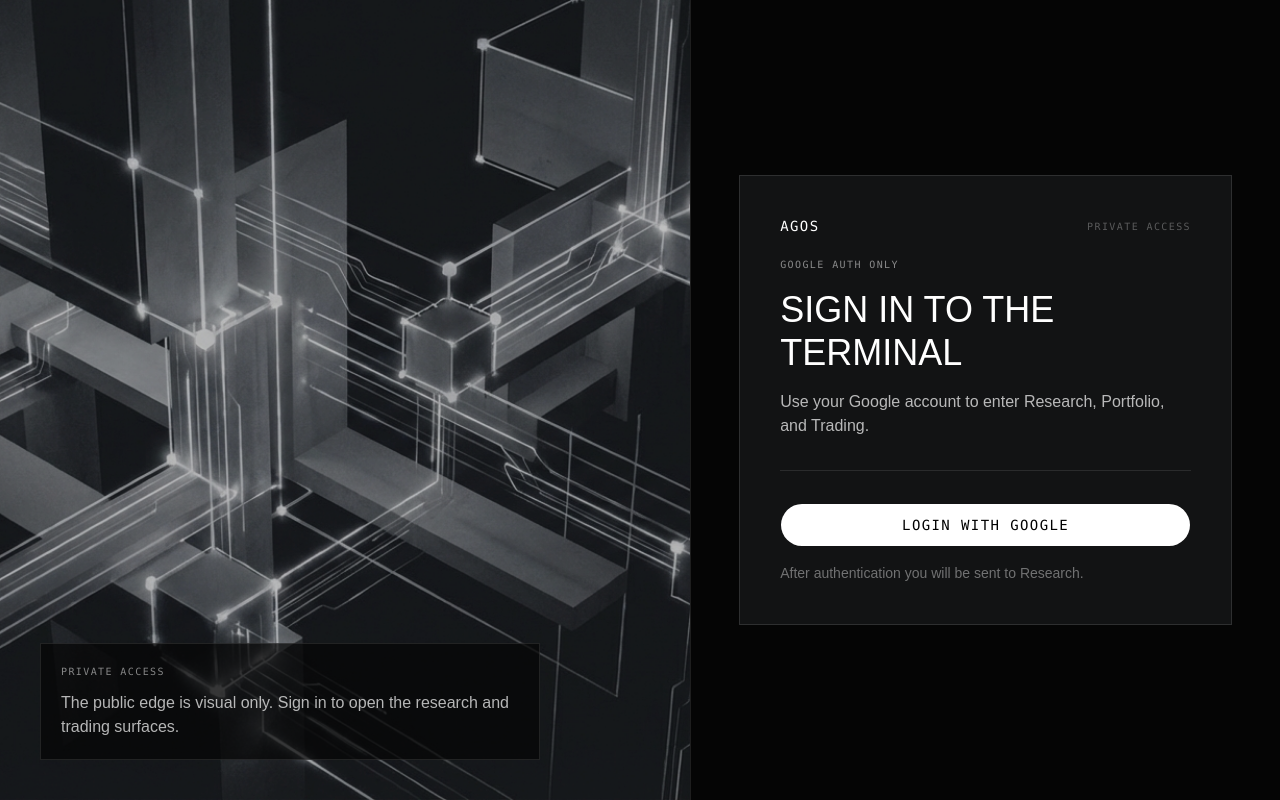
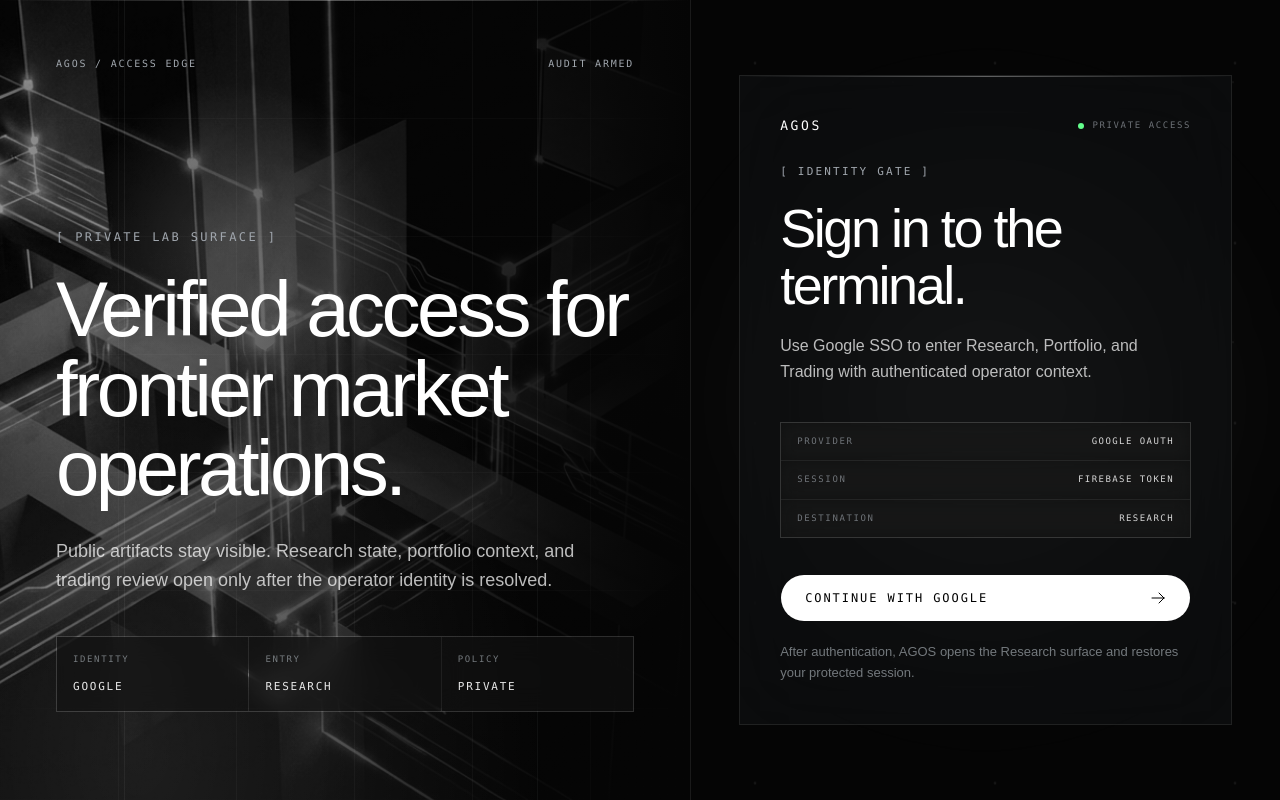
Before and after one commit to NeilR2s/agos, a React (Vite) app in the folder frontend/: page /login in a window 1280 px wide. Built offline with nearby package versions, Linux system fonts and the light colour scheme; no server answers.

Commit message:
feat(frontend): login page migration to new design system

```diff
--- a/frontend/src/components/login-form.tsx
+++ b/frontend/src/components/login-form.tsx
@@ -1,4 +1,5 @@
 import type { ComponentProps } from "react";
+import { ArrowRightIcon } from "@heroicons/react/24/outline";
 import { Link } from "react-router-dom";
 
 import { Button } from "@/components/ui/button";
@@ -9,6 +10,12 @@ type LoginFormProps = ComponentProps<"form"> & {
   isSigningIn?: boolean;
 };
 
+const authRows = [
+  { label: "Provider", value: "Google OAuth" },
+  { label: "Session", value: "Firebase Token" },
+  { label: "Destination", value: "Research" },
+];
+
 export function LoginForm({ className, isSigningIn = false, ...props }: LoginFormProps) {
   const isDevBypassEnabled = import.meta.env.VITE_ENABLE_DEV_BYPASS === "true";
   const toggleDevBypass = useAuthStore((state) => state.toggleDevBypass);
@@ -16,56 +23,71 @@ export function LoginForm({ className, isSigningIn = false, ...props }: LoginFor
   return (
     <form
       className={cn(
-        "w-full max-w-[520px] border border-border bg-card p-6 text-foreground sm:p-8 lg:p-10",
+        "relative z-10 w-full max-w-[520px] overflow-hidden border border-border/70 bg-card/55 p-6 text-foreground backdrop-blur-2xl sm:p-8 lg:p-10",
         className,
       )}
       {...props}
     >
-      <div className="space-y-8">
-        <div className="space-y-5">
-          <div className="flex items-center justify-between gap-4">
+      <div className="absolute inset-x-0 top-0 h-px bg-gradient-to-r from-transparent via-foreground/35 to-transparent" aria-hidden="true" />
+
+      <div className="space-y-9">
+        <div className="space-y-7">
+          <div className="flex items-center justify-between gap-5">
             <Link
               to="/"
-              className="font-mono text-[14px] uppercase tracking-[1.4px] text-white transition-opacity hover:opacity-50"
+              className="font-mono text-[13px] uppercase tracking-[0.2em] text-foreground transition-colors hover:text-muted-foreground"
             >
               AGOS
             </Link>
-            <span className="font-mono text-[10px] uppercase tracking-[1.4px] text-white/30">
-              PRIVATE ACCESS
+            <span className="inline-flex items-center gap-2 font-mono text-[9px] uppercase tracking-[0.18em] text-muted-foreground/65">
+              <span className="size-1.5 rounded-full bg-chart-2" aria-hidden="true" />
+              Private Access
             </span>
           </div>
 
-          <div className="space-y-4">
-            <p className="font-mono text-[10px] uppercase tracking-[1.4px] text-white/50">
-              GOOGLE AUTH ONLY
+          <div>
+            <p className="font-mono text-[11px] uppercase tracking-[0.2em] text-muted-foreground">
+              [ Identity Gate ]
             </p>
-            <h1 className="font-sans text-[30px] leading-[1.2] text-white sm:text-[36px]">
-              SIGN IN TO THE TERMINAL
+            <h1 className="mt-5 max-w-[430px] font-sans text-[42px] font-light leading-[1.04] tracking-[-0.045em] text-foreground sm:text-[54px]">
+              Sign in to the terminal.
             </h1>
-            <p className="max-w-[460px] font-sans text-[16px] leading-[1.5] text-white/70">
-              Use your Google account to enter Research, Portfolio, and Trading.
+            <p className="mt-5 max-w-[420px] font-sans text-[16px] leading-[1.65] text-foreground/72">
+              Use Google SSO to enter Research, Portfolio, and Trading with authenticated operator context.
             </p>
           </div>
         </div>
 
-        <div className="h-px bg-white/10" />
+        <div className="grid gap-px border border-border/70 bg-border/70">
+          {authRows.map((row) => (
+            <div key={row.label} className="grid grid-cols-[minmax(0,1fr)_auto] gap-5 bg-background/55 px-4 py-3 backdrop-blur-sm">
+              <span className="font-mono text-[9px] uppercase tracking-[0.18em] text-muted-foreground/65">{row.label}</span>
+              <span className="font-mono text-[9px] uppercase tracking-[0.16em] text-foreground/82">{row.value}</span>
+            </div>
+          ))}
+        </div>
 
-        <div className="space-y-4">
-          <Button type="submit" className="w-full" disabled={isSigningIn}>
-            {isSigningIn ? "SIGNING IN..." : "LOGIN WITH GOOGLE"}
+        <div className="space-y-5">
+          <Button type="submit" size="lg" className="h-12 w-full justify-between px-6 text-[12px] tracking-[0.16em]" disabled={isSigningIn}>
+            <span>{isSigningIn ? "Signing in..." : "Continue with Google"}</span>
+            <ArrowRightIcon className="size-4" aria-hidden="true" />
           </Button>
-          {isDevBypassEnabled ? (
-            <Button type="button" variant="outline" className="w-full" onClick={toggleDevBypass}>
-              LOGIN AS DEV ADMIN
-            </Button>
-          ) : null}
-          <p className="font-sans text-[14px] leading-[1.5] text-white/40">
-            After authentication you will be sent to Research.
+          <p className="font-sans text-[13px] leading-[1.6] text-muted-foreground/70">
+            After authentication, AGOS opens the Research surface and restores your protected session.
           </p>
           {isDevBypassEnabled ? (
-            <p className="font-sans text-[12px] leading-[1.5] text-white/30">
-              Dev bypass is enabled in the frontend env and uses the shared local token.
-            </p>
+            <div className="border-t border-border/60 pt-4">
+              <p className="font-sans text-[12px] leading-[1.6] text-muted-foreground/55">
+                Local dev bypass is enabled.{" "}
+                <button
+                  type="button"
+                  onClick={toggleDevBypass}
+                  className="font-mono uppercase tracking-[0.16em] text-muted-foreground underline underline-offset-4 transition-colors hover:text-foreground focus-visible:outline-none focus-visible:ring-2 focus-visible:ring-ring"
+                >
+                  Continue as dev admin
+                </button>
+              </p>
+            </div>
           ) : null}
         </div>
       </div>
--- a/frontend/src/features/auth/LoginPage.tsx
+++ b/frontend/src/features/auth/LoginPage.tsx
@@ -4,6 +4,30 @@ import { useNavigate } from "react-router-dom";
 import landingHero from "@/assets/landing_hero.jpeg";
 import { LoginForm } from "@/components/login-form";
 import { useAuthStore } from "@/store/authStore";
+
+const authHeroGridStyle = {
+  backgroundImage:
+    "linear-gradient(to right, color-mix(in oklch, var(--foreground) 10%, transparent) 1px, transparent 1px), linear-gradient(to bottom, color-mix(in oklch, var(--foreground) 8%, transparent) 1px, transparent 1px)",
+  backgroundSize: "118px 118px",
+  maskImage: "linear-gradient(to right, transparent 0%, black 18%, black 74%, transparent 100%)",
+  WebkitMaskImage: "linear-gradient(to right, transparent 0%, black 18%, black 74%, transparent 100%)",
+};
+
+const authHeroVeilStyle = {
+  background:
+    "radial-gradient(circle at 34% 30%, color-mix(in oklch, var(--foreground) 16%, transparent) 0%, transparent 22%), radial-gradient(ellipse at 20% 94%, color-mix(in oklch, var(--foreground) 10%, transparent) 0%, transparent 52%), linear-gradient(90deg, color-mix(in oklch, var(--background) 24%, transparent) 0%, color-mix(in oklch, var(--background) 70%, transparent) 56%, var(--background) 100%)",
+};
+
+const authPanelGlowStyle = {
+  background:
+    "radial-gradient(ellipse at 50% 50%, color-mix(in oklch, var(--foreground) 12%, transparent) 0%, color-mix(in oklch, var(--foreground) 5%, transparent) 28%, transparent 68%)",
+};
+
+const accessNodes = [
+  { label: "Identity", value: "Google" },
+  { label: "Entry", value: "Research" },
+  { label: "Policy", value: "Private" },
+];
 
 export const LoginPage = () => {
   const navigate = useNavigate();
@@ -34,38 +58,63 @@ export const LoginPage = () => {
 
   if (isLoading) {
     return (
-      <div className="flex min-h-dvh items-center justify-center bg-background px-6 text-center">
-        <div className="border border-border bg-card px-6 py-4 font-mono text-[10px] uppercase tracking-[1.4px] text-white/50">
-          AUTHENTICATING...
+      <div className="relative flex min-h-dvh items-center justify-center overflow-hidden bg-background px-6 text-center text-foreground">
+        <div className="absolute inset-0 grok-starfield opacity-25" aria-hidden="true" />
+        <div className="absolute inset-x-0 bottom-0 h-1/2 xai-horizon-glow opacity-25" aria-hidden="true" />
+        <div className="relative border border-border/70 bg-card/60 px-7 py-5 backdrop-blur-xl">
+          <p className="font-mono text-[10px] uppercase tracking-[0.18em] text-muted-foreground">Authentication Handshake</p>
+          <p className="mt-2 font-mono text-[11px] uppercase tracking-[0.18em] text-foreground/80">Resolving session...</p>
         </div>
       </div>
     );
   }
 
   return (
-    <div className="grid min-h-dvh bg-background text-foreground lg:grid-cols-[minmax(0,1.08fr)_minmax(0,0.92fr)]">
-      <section className="relative min-h-[280px] overflow-hidden border-b border-white/10 lg:min-h-dvh lg:border-b-0 lg:border-r lg:border-white/10">
+    <div className="grid min-h-dvh overflow-hidden bg-background text-foreground lg:grid-cols-[minmax(0,1.08fr)_minmax(520px,0.92fr)]">
+      <section className="relative isolate min-h-[430px] overflow-hidden border-b border-border/70 lg:min-h-dvh lg:border-b-0 lg:border-r">
         <img
           src={landingHero}
-          alt="AGOS terminal cover"
-          className="absolute inset-0 size-full object-cover object-center"
+          alt=""
+          aria-hidden="true"
+          className="absolute inset-0 -z-30 size-full object-cover object-[42%_50%] opacity-75 grayscale contrast-125"
         />
-        <div className="absolute inset-0 bg-background/25" />
+        <div className="absolute inset-0 -z-20" style={authHeroVeilStyle} aria-hidden="true" />
+        <div className="absolute inset-0 -z-10 opacity-35" style={authHeroGridStyle} aria-hidden="true" />
+        <div className="absolute inset-x-0 top-0 -z-10 h-px bg-gradient-to-r from-transparent via-foreground/30 to-transparent" aria-hidden="true" />
+        <div className="absolute bottom-0 left-[18%] top-0 -z-10 hidden w-px bg-border/45 lg:block" aria-hidden="true" />
+        <div className="absolute bottom-0 right-[22%] top-0 -z-10 hidden w-px bg-border/35 lg:block" aria-hidden="true" />
 
-        <div className="absolute inset-x-0 bottom-0 p-6 sm:p-8 lg:p-10">
-          <div className="max-w-[500px] border border-white/10 bg-background/70 p-5">
-            <p className="font-mono text-[10px] uppercase tracking-[1.4px] text-white/50">
-              PRIVATE ACCESS
+        <div className="relative z-10 flex min-h-[430px] flex-col justify-between p-5 sm:p-8 lg:min-h-dvh lg:p-10 xl:p-14">
+          <div className="flex items-center justify-between gap-5 font-mono text-[10px] uppercase tracking-[0.18em] text-muted-foreground">
+            <span>AGOS / Access Edge</span>
+            <span className="hidden sm:inline">Audit Armed</span>
+          </div>
+
+          <div className="max-w-[760px] pb-2 lg:pb-8">
+            <p className="font-mono text-[12px] uppercase tracking-[0.2em] text-muted-foreground">[ Private Lab Surface ]</p>
+            <h2 className="mt-6 max-w-[680px] font-sans text-[44px] font-light leading-[1.02] tracking-[-0.045em] text-foreground sm:text-[62px] lg:text-[78px]">
+              Verified access for frontier market operations.
+            </h2>
+            <p className="mt-7 max-w-[560px] font-sans text-[17px] leading-[1.65] text-foreground/72 sm:text-[18px]">
+              Public artifacts stay visible. Research state, portfolio context, and trading review open only after the operator identity is resolved.
             </p>
-            <p className="mt-3 font-sans text-[16px] leading-[1.5] text-white/70">
-              The public edge is visual only. Sign in to open the research and trading
-              surfaces.
-            </p>
+
+            <div className="mt-10 grid gap-px border border-border/70 bg-border/70 sm:max-w-[620px] sm:grid-cols-3">
+              {accessNodes.map((node) => (
+                <div key={node.label} className="bg-background/58 px-4 py-4 backdrop-blur-md">
+                  <p className="font-mono text-[9px] uppercase tracking-[0.18em] text-muted-foreground/70">{node.label}</p>
+                  <p className="mt-3 font-mono text-[11px] uppercase tracking-[0.16em] text-foreground/90">{node.value}</p>
+                </div>
+              ))}
+            </div>
           </div>
         </div>
       </section>
 
-      <section className="flex items-center justify-center px-6 py-10 sm:px-8 lg:px-12">
+      <section className="relative flex min-h-[620px] items-center justify-center overflow-hidden px-5 py-12 sm:px-8 lg:min-h-dvh lg:px-12">
+        <div className="absolute inset-0 grok-starfield opacity-10" aria-hidden="true" />
+        <div className="absolute left-1/2 top-1/2 h-[640px] w-[640px] -translate-x-1/2 -translate-y-1/2 blur-3xl" style={authPanelGlowStyle} aria-hidden="true" />
+        <div className="absolute inset-x-0 top-0 h-px bg-gradient-to-r from-transparent via-foreground/20 to-transparent lg:hidden" aria-hidden="true" />
         <LoginForm onSubmit={handleSubmit} isSigningIn={isSigningIn} />
       </section>
     </div>
```
